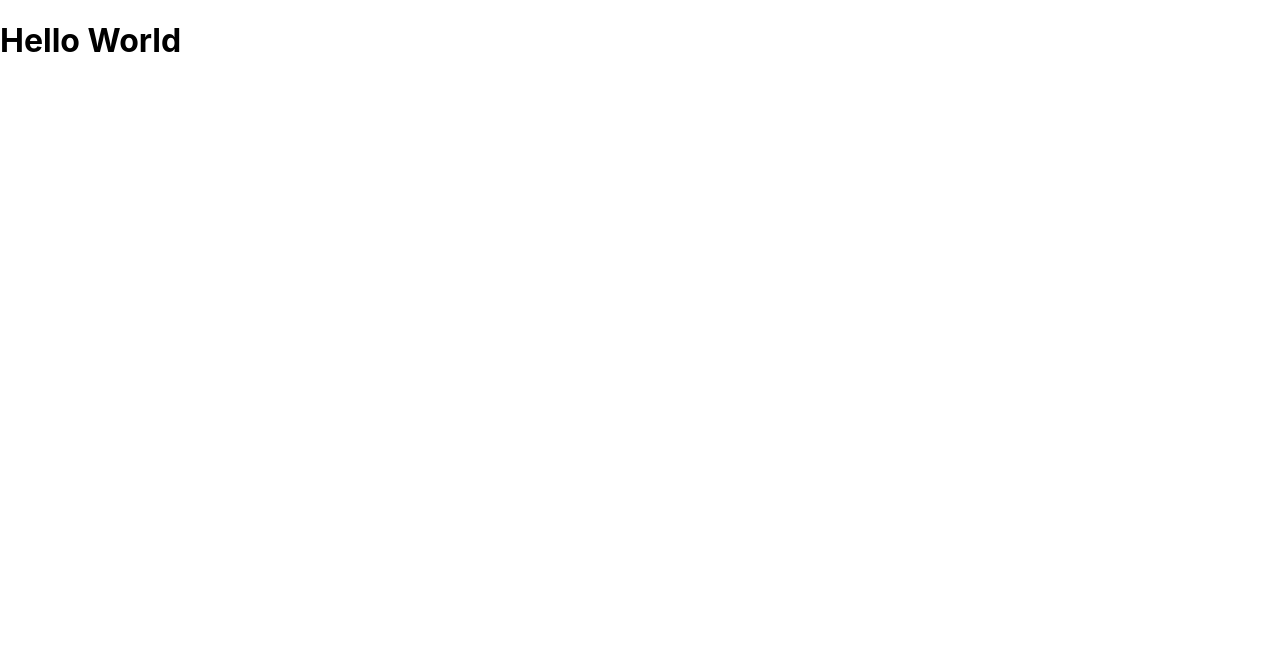
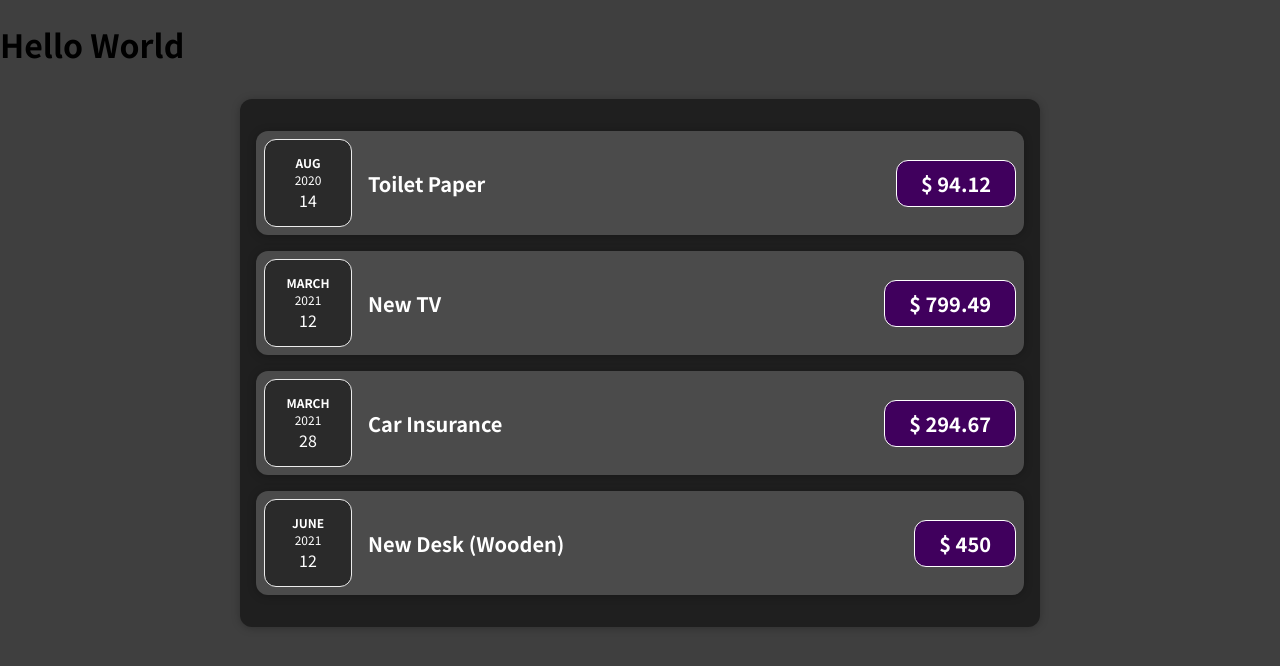
Before and after one commit to The-Krishna-Rathi/expense-tracker, a React (Create React App) app: page / in a window 1280 px wide. Shown: the top 666 px of the page. Built offline with nearby package versions, Linux system fonts and the light colour scheme.

Commit message:
Completed with expenses component

```diff
--- a/src/App.js
+++ b/src/App.js
@@ -1,5 +1,34 @@
+import Expenses from "./components/Expenses";
+
 function App() {
-  return <h1>Hello World</h1>;
+  const expenses = [
+    {
+      id: "e1",
+      title: "Toilet Paper",
+      amount: 94.12,
+      date: new Date(2020, 7, 14),
+    },
+    { id: "e2", title: "New TV", amount: 799.49, date: new Date(2021, 2, 12) },
+    {
+      id: "e3",
+      title: "Car Insurance",
+      amount: 294.67,
+      date: new Date(2021, 2, 28),
+    },
+    {
+      id: "e4",
+      title: "New Desk (Wooden)",
+      amount: 450,
+      date: new Date(2021, 5, 12),
+    },
+  ];
+
+  return (
+    <div>
+      <h1>Hello World</h1>
+      <Expenses expenses={expenses}></Expenses>
+    </div>
+  );
 }
 
 export default App;
--- /dev/null
+++ b/src/components/ExpenseDate.js
@@ -0,0 +1,27 @@
+import "./expenseDate.css";
+const month = [
+  "JAN",
+  "FEB",
+  "MARCH",
+  "APRIL",
+  "MAY",
+  "JUNE",
+  "JULY",
+  "AUG",
+  "SEP",
+  "OCT",
+  "NOV",
+  "DEC",
+];
+
+function ExpenseDate(props) {
+  return (
+    <div className="expense-date">
+      <div className="expense-date__month">{month[props.date.getMonth()]}</div>
+      <div className="expense-date__year">{props.date.getFullYear()}</div>
+      <div className="expense-date__date">{props.date.getDate()}</div>
+    </div>
+  );
+}
+
+export default ExpenseDate;
--- /dev/null
+++ b/src/components/ExpenseItem.css
@@ -0,0 +1,54 @@
+.expense-item {
+  display: flex;
+  justify-content: space-between;
+  align-items: center;
+  padding: 0.5rem;
+  margin: 1rem 0;
+  background-color: #4b4b4b;
+}
+
+.expense-item__description {
+  display: flex;
+  flex-direction: column;
+  gap: 1rem;
+  align-items: flex-end;
+  flex-flow: column-reverse;
+  justify-content: flex-start;
+  flex: 1;
+}
+
+.expense-item h2 {
+  color: #3a3a3a;
+  font-size: 1rem;
+  flex: 1;
+  margin: 0 1rem;
+  color: white;
+}
+
+.expense-item__price {
+  font-size: 1rem;
+  font-weight: bold;
+  color: white;
+  background-color: #40005d;
+  border: 1px solid white;
+  padding: 0.5rem;
+  border-radius: 12px;
+}
+
+@media (min-width: 580px) {
+  .expense-item__description {
+    flex-direction: row;
+    align-items: center;
+    justify-content: flex-start;
+    flex: 1;
+  }
+
+  .expense-item__description h2 {
+    font-size: 1.25rem;
+  }
+
+  .expense-item__price {
+    font-size: 1.25rem;
+    padding: 0.5rem 1.5rem;
+  }
+}
--- /dev/null
+++ b/src/components/ExpenseItem.js
@@ -0,0 +1,21 @@
+import Card from "./card";
+import "./ExpenseItem.css";
+import ExpenseDate from "./ExpenseDate";
+
+function ExpenseItem(props) {
+  const expenseDate = props.date;
+  const expenseTitle = props.title;
+  const expenseAmount = props.amount;
+
+  return (
+    <Card className="expense-item">
+      <ExpenseDate date={expenseDate}></ExpenseDate>
+      <div className="expense-item__description">
+        <h2>{expenseTitle}</h2>
+        <div className="expense-item__price">$ {expenseAmount}</div>
+      </div>
+    </Card>
+  );
+}
+
+export default ExpenseItem;
--- /dev/null
+++ b/src/components/Expenses.css
@@ -0,0 +1,7 @@
+.expenses {
+  padding: 1rem;
+  background-color: rgb(31, 31, 31);
+  margin: 2rem auto;
+  width: 50rem;
+  max-width: 95%;
+}
--- /dev/null
+++ b/src/components/Expenses.js
@@ -0,0 +1,32 @@
+import ExpenseItem from "./ExpenseItem";
+import Card from "./card";
+import "./Expenses.css";
+
+function Expenses(props) {
+  return (
+    <Card className="expenses">
+      <ExpenseItem
+        date={props.expenses[0].date}
+        title={props.expenses[0].title}
+        amount={props.expenses[0].amount}
+      ></ExpenseItem>
+      <ExpenseItem
+        date={props.expenses[1].date}
+        title={props.expenses[1].title}
+        amount={props.expenses[1].amount}
+      ></ExpenseItem>
+      <ExpenseItem
+        date={props.expenses[2].date}
+        title={props.expenses[2].title}
+        amount={props.expenses[2].amount}
+      ></ExpenseItem>
+      <ExpenseItem
+        date={props.expenses[3].date}
+        title={props.expenses[3].title}
+        amount={props.expenses[3].amount}
+      ></ExpenseItem>
+    </Card>
+  );
+}
+
+export default Expenses;
--- /dev/null
+++ b/src/components/card.css
@@ -0,0 +1,4 @@
+.card-wrapper {
+  border-radius: 12px;
+  box-shadow: 0 1px 8px rgba(0, 0, 0, 0.25);
+}
--- /dev/null
+++ b/src/components/card.js
@@ -0,0 +1,8 @@
+import "./card.css";
+
+function card(props) {
+  const classes = "card-wrapper " + props.className;
+  return <div className={classes}>{props.children}</div>;
+}
+
+export default card;
--- /dev/null
+++ b/src/components/expenseDate.css
@@ -0,0 +1,26 @@
+.expense-date {
+  display: flex;
+  flex-direction: column;
+  width: 5.5rem;
+  height: 5.5rem;
+  border: 1px solid #ececec;
+  background-color: #2a2a2a;
+  color: white;
+  border-radius: 12px;
+  align-items: center;
+  justify-content: center;
+}
+
+.expense-date__month {
+  font-size: 0.75rem;
+  font-weight: bold;
+}
+
+.expense-date__year {
+  font-size: 0.75rem;
+}
+
+.expense-date__day {
+  font-size: 1.5rem;
+  font-weight: bold;
+}
--- a/src/index.css
+++ b/src/index.css
@@ -1,13 +1,14 @@
+@import url("https://fonts.googleapis.com/css2?family=Noto+Sans+JP:wght@400;700&display=swap");
+
+* {
+  box-sizing: border-box;
+}
+
+html {
+  font-family: "Noto Sans JP", sans-serif;
+}
+
 body {
   margin: 0;
-  font-family: -apple-system, BlinkMacSystemFont, 'Segoe UI', 'Roboto', 'Oxygen',
-    'Ubuntu', 'Cantarell', 'Fira Sans', 'Droid Sans', 'Helvetica Neue',
-    sans-serif;
-  -webkit-font-smoothing: antialiased;
-  -moz-osx-font-smoothing: grayscale;
+  background-color: #3f3f3f;
 }
-
-code {
-  font-family: source-code-pro, Menlo, Monaco, Consolas, 'Courier New',
-    monospace;
-}
```
